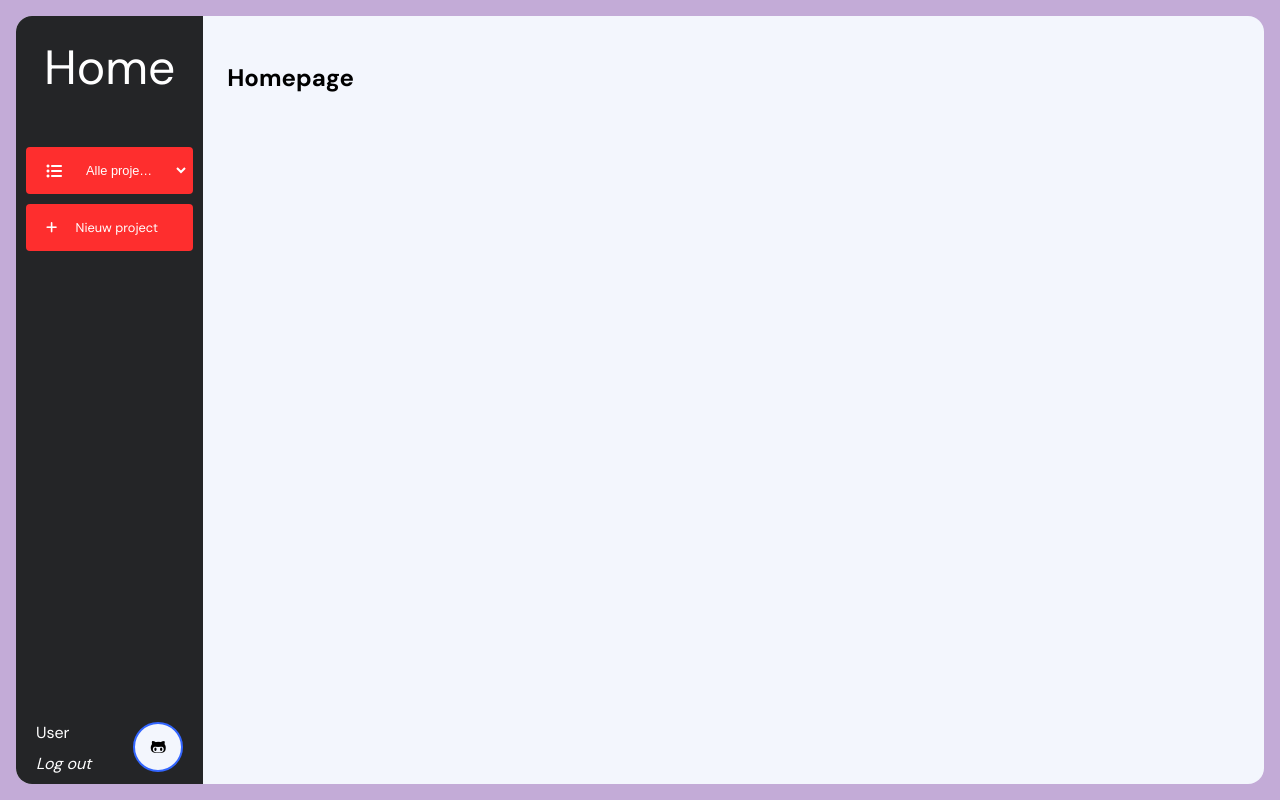
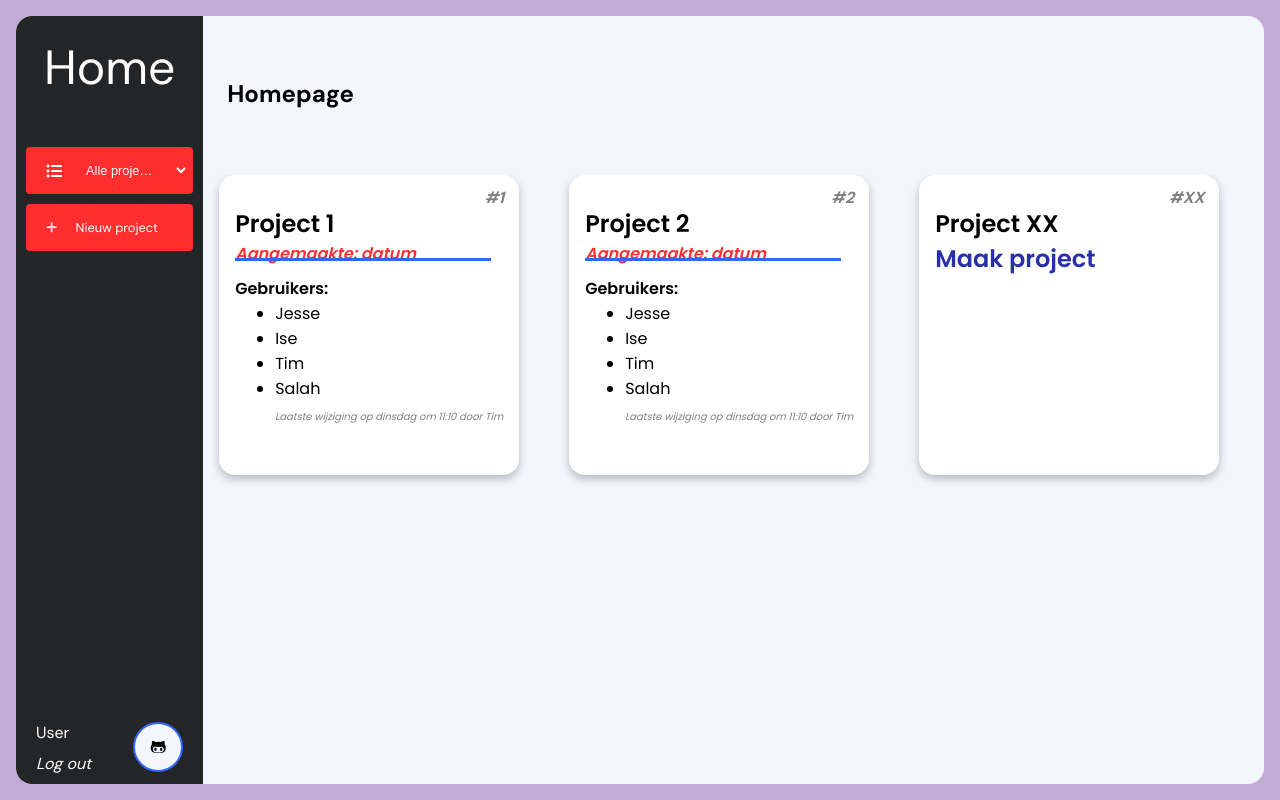
Before and after one commit to timvdlee/A4, a Django app: page / in a window 1280 px wide. Run offline with Django 4.2, Linux system fonts and the light colour scheme; some libraries are stand-ins or nearby versions.

Commit message:
Project lijst gemaakt!

```diff
--- a/Project_A4/static/css/style.css
+++ b/Project_A4/static/css/style.css
@@ -13,6 +13,8 @@
     --secondary-font: 'Poppins', sans-serif;
     --primary-font-color: #fff;
     --secondary-font-color: #000;
+    --tertiary-font-color: #FE2E2E;
+    --maak-project-font-color: #292EA9;
     --primary-font-size: 1.5em;
     --secondary-font-size: 1em;
     --tertiary-font-size: 3em;
@@ -181,3 +183,122 @@ body {
     width: 270px;
 
 }
+.app-body {
+    display: flex;
+    overflow: hidden;
+    width: 100%;
+    flex-direction: column;
+    padding: 16px 24px 24px 0;
+}
+
+.inner-app-body {
+    display: flex;
+    flex-direction: row;
+    height: 100%;
+    overflow: hidden;
+}
+
+.horizontal-align {
+    display: flex;
+    justify-content: center;
+    width: 100%;
+  }
+
+.project-lijst-wrapper {
+    overflow-x: auto;
+    width: 100%;
+    max-width: calc(3 * 300px + 3 * 50px);
+  }
+
+  .project-lijst {
+    display: flex;
+    margin-left: 16px;
+    border-radius: 16px;
+    flex-direction: row;
+    gap: 50px;
+    flex-wrap: nowrap;
+    min-width: max-content;
+  }
+
+  .project-element {
+    display: flex;
+    flex-direction: column;
+    width: 300px;
+    height: 300px;
+    background-color: var(--primary-panel-color);
+    border-radius: 16px;
+    font-family: var(--secondary-font);
+    filter: drop-shadow(0px 4px 4px rgba(0, 0, 0, 0.25));
+    padding-left: 16px;
+  }
+
+  .project-number {
+    margin: 0;
+    text-align: right;
+    font-family: var(--primary-font);
+    padding-top: 15px;
+    padding-right: 15px;
+    font-style: italic;
+    font-weight: 600;
+    font-size: var(--secondary-font);
+    line-height: 16px;
+    color: rgba(0, 0, 0, 0.5);
+  }
+
+  .project-titel {
+    font-size: var(--primary-font-size);
+    margin: 0;
+    font-weight: 600;
+  }
+
+
+  .project-datum {
+    margin: 0;
+    font-weight: 600;
+    font-style: italic;
+    color: var(--tertiary-font-color);
+    position: relative;
+  }
+
+  .project-datum::after {
+    content: "";
+    display: block;
+    position: absolute;
+    bottom: 5px;
+    left: 0;
+    width: 90%;
+    height: 3px;
+    background: #3366FF;
+  }
+
+  .project-maken {
+    margin: 0;
+    color: var(--maak-project-font-color);
+    font-size: var(--primary-font-size);
+    font-weight: 600;
+  }
+
+  .gebruikers {
+    margin: 0;
+    padding-top: 10px;
+    font-size: var(--secondary-font-size);
+    font-weight: 600;
+  }
+.lijst {
+    margin: 0;
+}
+.lijst-element {
+    margin: 0;
+}
+
+.wijzeging {
+    text-align: right;
+    font-family: 'Poppins';
+    font-style: italic;
+    font-weight: 400;
+    font-size: 10px;
+    line-height: 12px;
+    color: rgba(0, 0, 0, 0.5);
+    padding-right: 16px;
+    padding-bottom: 10px;
+}
--- a/Project_A4/templates/home.html
+++ b/Project_A4/templates/home.html
@@ -1 +1,40 @@
-{% extends 'base.html' %}
+{% extends 'base.html' %} {% block content %}
+<div class="horizontal-align">
+  <div class="project-lijst-wrapper">
+    <div class="project-lijst">
+      <div class="project-element">
+        <p class="project-number">#1</p>
+        <p class="project-titel">Project 1</p>
+        <p class="project-datum">Aangemaakte: datum</p>
+        <p class="gebruikers">Gebruikers:</p>
+        <ul class="lijst">
+          <li class="lijst-element">Jesse</li>
+          <li class="lijst-element">Ise</li>
+          <li class="lijst-element">Tim</li>
+          <li class="lijst-element">Salah</li>
+        </ul>
+        <p class="wijzeging">Laatste wijziging op dinsdag om 11:10 door Tim</p>
+      </div>
+      <div class="project-element">
+        <p class="project-number">#2</p>
+        <p class="project-titel">Project 2</p>
+        <p class="project-datum">Aangemaakte: datum</p>
+        <p class="gebruikers">Gebruikers:</p>
+        <ul class="lijst">
+          <li class="lijst-element">Jesse</li>
+          <li class="lijst-element">Ise</li>
+          <li class="lijst-element">Tim</li>
+          <li class="lijst-element">Salah</li>
+        </ul>
+        <p class="wijzeging">Laatste wijziging op dinsdag om 11:10 door Tim</p>
+      </div>
+      <div class="project-element">
+        <p class="project-number">#XX</p>
+        <p class="project-titel">Project XX</p>
+        <p class="project-maken">Maak project</p>
+      </div>
+    </div>
+  </div>
+</div>
+
+{% endblock content %}
```
